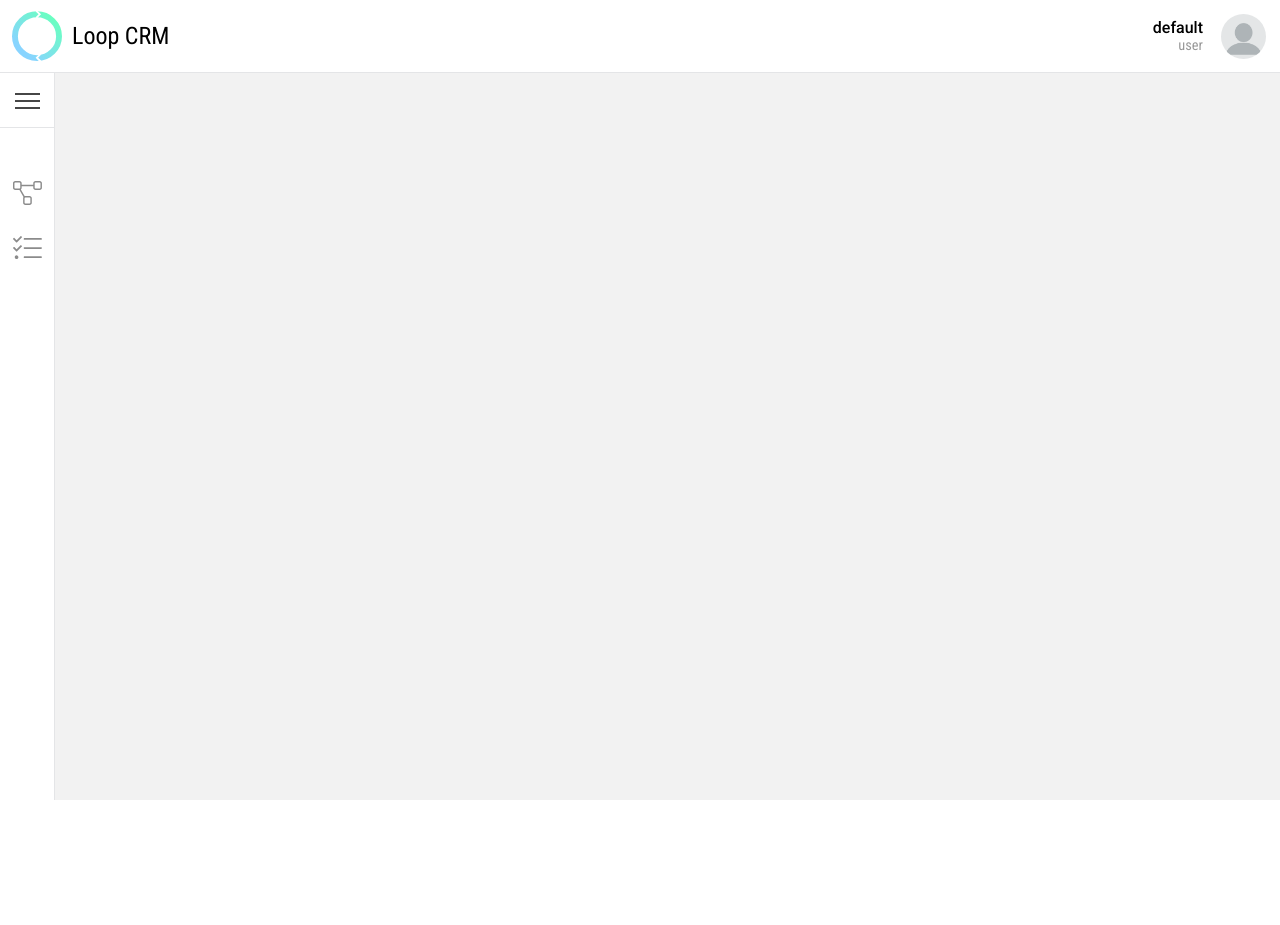
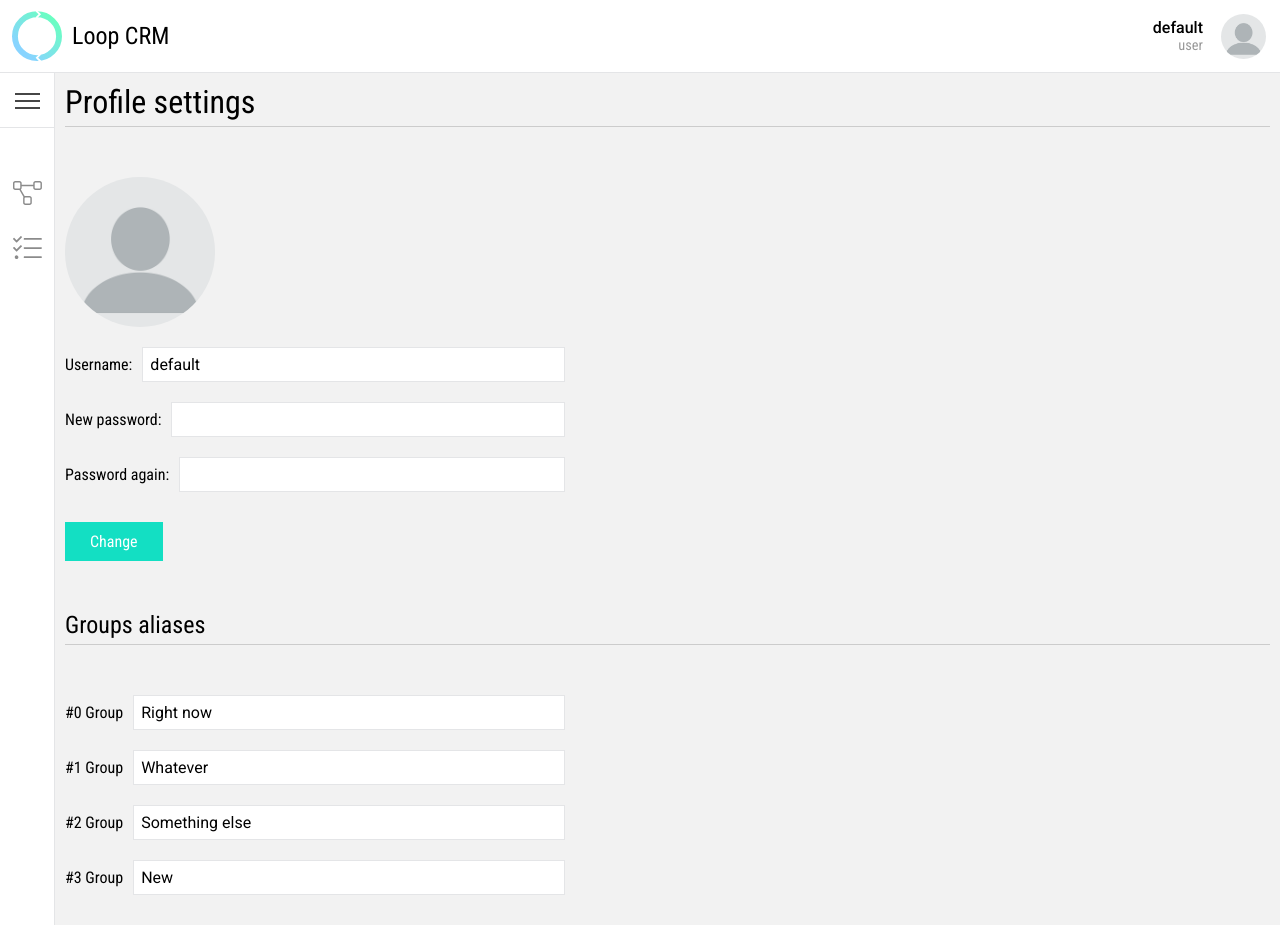
Before and after one commit to Yokotes/loop-frontend, a React (Create React App) app: page /profile in a window 1280 px wide. Before the commit the page ends 800 px from the top, so only its background shows below. Built offline with nearby package versions, Linux system fonts and the light colour scheme.

Commit message:
Added profile page
Added:
- ProfilePage container
- Profile page slice
- Circle image input

```diff
--- a/src/App.tsx
+++ b/src/App.tsx
@@ -3,6 +3,7 @@ import { BrowserRouter as Router, Route, Switch } from 'react-router-dom';
 import styles from './App.module.css';
 import Header from './components/Header/Header';
 import Sidebar from './components/Sidebar/Sidebar';
+import ProfilePage from './containers/ProfilePage/ProfilePage';
 import ProjectsPage from './containers/ProjectsPage/ProjectsPage';
 import StartPage from './containers/StartPage/StartPage';
 import TasksPage from './containers/TasksPage/TasksPage';
@@ -36,6 +37,9 @@ function App() {
                 <Route path="/start">
                   <StartPage />
                 </Route>
+                <Route path="/profile">
+                  <ProfilePage />
+                </Route>
               </Switch>
             </div>
           </div>
--- /dev/null
+++ b/src/components/CircleImageInput/CircleImageInput.module.css
@@ -0,0 +1,48 @@
+.container {
+  width: 150px;
+  height: 150px;
+  border-radius: 50%;
+  overflow: hidden;
+  position: relative;
+  background-color: #fff;
+  display: flex;
+  align-items: center;
+}
+
+.container:hover::after {
+  opacity: 1;
+}
+
+.container::after {
+  display: flex;
+  justify-content: center;
+  align-items: center;
+  content: "Change image";
+  position: absolute;
+  top: 0;
+  left: 0;
+  width: 100%;
+  height: 100%;
+  background-color: rgba(0, 0, 0, 0.5);
+  color: #fff;
+  font-family: "Roboto Condensed", sans-serif;
+  opacity: 0;
+  transition: opacity 0.5s;
+  z-index: 2;
+}
+
+.input {
+  position: absolute;
+  left: 0;
+  top: 0;
+  width: 100%;
+  height: 100%;
+  opacity: 0;
+  cursor: pointer;
+  z-index: 3;
+}
+
+.img {
+  width: 100%;
+  /* border-radius: 50%; */
+}
--- /dev/null
+++ b/src/components/CircleImageInput/CircleImageInput.tsx
@@ -0,0 +1,35 @@
+import React from 'react';
+import styles from './CircleImageInput.module.css';
+
+type CircleImageInputProps = {
+  defaultImg: string;
+  imgAlt: string;
+  className?: string;
+  onChange?(e: React.ChangeEvent): void;
+}
+
+const CircleImageInput = ({
+  className,
+  defaultImg,
+  imgAlt,
+  onChange
+}: CircleImageInputProps) => {
+  return (
+    <div
+      className={`${styles.container} ${className ? className: ''}`}
+    >
+      <img
+        className={styles.img}
+        src={defaultImg}
+        alt={imgAlt}
+      />
+      <input
+        type="file"
+        className={styles.input}
+        onChange={onChange}
+      />
+    </div>
+  )
+}
+
+export default CircleImageInput;
--- /dev/null
+++ b/src/containers/ProfilePage/ProfilePage.module.css
@@ -0,0 +1,36 @@
+.container {
+  width: 100%;
+  height: 100%;
+  /* height: calc(100% - 100px); */
+  /* overflow: auto; */
+  padding: 10px;
+}
+
+.title,
+.subtitle {
+  font-family: "Roboto Condensed", sans-serif;
+  font-weight: normal;
+  border-bottom: 1px solid rgb(204, 204, 204);
+  padding-bottom: 5px;
+}
+
+.form {
+  padding-top: 50px;
+}
+
+.input {
+  max-width: 500px;
+  margin-bottom: 20px;
+}
+
+.btn {
+  margin-top: 10px;
+}
+
+.section {
+  margin-bottom: 50px;
+}
+
+.section:last-child {
+  margin-bottom: 0;
+}
--- /dev/null
+++ b/src/containers/ProfilePage/ProfilePage.tsx
@@ -0,0 +1,103 @@
+import React, { useEffect } from 'react';
+import { useDispatch, useSelector } from 'react-redux';
+import CircleImageInput from '../../components/CircleImageInput/CircleImageInput';
+import PrimaryBtn from '../../components/PrimaryBtn/PrimaryBtn';
+import PrimaryTextInput from '../../components/PrimaryTextInput/PrimaryTextInput';
+import { applyProfileSettings, setGroupTitleValue, setImgValue, setUsernameValue } from '../../controllers/profileController';
+import { RootState } from '../../models/store';
+import styles from './ProfilePage.module.css';
+
+const ProfilePage = () => {
+  const profileData = useSelector((state: RootState) => state.profile.currentUser);
+  const profilePageData = useSelector((state: RootState) => state.profilePage.pageData);
+  const groups = useSelector((state: RootState) => state.taskPage.groups);
+  const dispatch = useDispatch();
+
+  const handleSubmit = (e: React.FormEvent) => {
+    e.preventDefault();
+    dispatch(applyProfileSettings());
+  }
+
+  useEffect(() => {
+    dispatch(setUsernameValue(profileData.name))
+    dispatch(setImgValue(profileData.img));
+  }, [profileData.name, profileData.img, dispatch])
+
+  return (
+    <div className={styles.container}>
+      <h1 className={styles.title}>
+        Profile settings
+      </h1>
+      <section className={styles.section}>
+        <form
+          className={styles.form}
+          onSubmit={handleSubmit}
+        >
+          <CircleImageInput
+            defaultImg={profilePageData.img}
+            imgAlt="Profile"
+            className={styles.input}
+            onChange={
+              (e: React.ChangeEvent) => (
+                dispatch(setImgValue(e))
+              )
+            }
+          />
+          <PrimaryTextInput
+            htmlId="profile-username"
+            label="Username:"
+            className={styles.input}
+            value={profilePageData.username}
+            onChange={
+              (e: React.ChangeEvent<HTMLInputElement>) => (
+                dispatch(setUsernameValue(e.currentTarget.value))
+              )
+            }
+          />
+          <PrimaryTextInput
+            htmlId="profile-password"
+            label="New password:"
+            className={styles.input}
+          />
+          <PrimaryTextInput
+            htmlId="profile-valid-pass"
+            label="Password again:"
+            className={styles.input}
+          />
+          <PrimaryBtn
+            className={styles.btn}
+          >
+            Change
+          </PrimaryBtn>
+        </form>
+      </section>
+      <section className={styles.section}>
+        <h2 className={styles.subtitle}>
+          Groups aliases
+        </h2>
+        <form className={styles.form}>
+          {
+            groups.map(
+              (group) => (
+                <PrimaryTextInput
+                  key={group.id}
+                  htmlId={`profile-group-${group.id}`}
+                  label={`#${group.id} Group`}
+                  value={group.title}
+                  className={styles.input}
+                  onChange={
+                    (e: React.ChangeEvent<HTMLInputElement>) => (
+                      dispatch(setGroupTitleValue(group.id, e.currentTarget.value))
+                    )
+                  }
+                />
+              )
+            )
+          }
+        </form>
+      </section>
+    </div>
+  )
+}
+
+export default ProfilePage;
--- a/src/controllers/profileController.ts
+++ b/src/controllers/profileController.ts
@@ -1,5 +1,8 @@
+import React from "react";
 import { Modals } from "../models/slices/modalsSlice";
+import { setImg, setUsername } from "../models/slices/profilePageSlice";
 import { setUserImg, setUserName, setUserRole, setUserToken } from "../models/slices/profileSlice";
+import { setGroupTitle } from "../models/slices/tasksPageSlice";
 import { RootState } from "../models/store"
 import { hideSignInModal, hideSignUpModal, setSignInLoginValue, setSignInPasswordValue, setSignUpLoginValue, setSignUpPasswordValue, setSignUpValidPassValue } from "./modalsController";
 
@@ -86,3 +89,50 @@ export {
   signIn,
   signUp,
 }
+
+/*
+  Profile page
+*/
+const setGroupTitleValue = (groupId: string, value: string) => (dispatch: any) => {
+  dispatch(setGroupTitle({
+    value,
+    groupId
+  }));
+}
+
+const setUsernameValue = (value: string) => (dispatch: any) => {
+  dispatch(setUsername(value));
+}
+
+const setImgValue = (e: React.ChangeEvent | string) => (dispatch: any) => {
+  let img = "";
+
+  if (typeof e === 'string') {
+    img = e;
+  } else {
+    const target = e.currentTarget as HTMLInputElement;
+    const file = target.files?.item(0);
+    img = URL.createObjectURL(file);
+  }
+
+  dispatch(setImg(img))
+}
+
+const applyProfileSettings = () => (dispatch: any, getState: any) => {
+  const state: RootState = getState();
+  const profilePageState = state.profilePage.pageData;
+
+  // Sending request to the server
+  // ...
+
+  // Applying profile setting to Front-end
+  dispatch(setUserName(profilePageState.username));
+  dispatch(setUserImg(profilePageState.img));
+}
+
+export {
+  setGroupTitleValue,
+  applyProfileSettings,
+  setImgValue,
+  setUsernameValue,
+}
--- /dev/null
+++ b/src/models/slices/profilePageSlice.ts
@@ -0,0 +1,36 @@
+import { createSlice } from "@reduxjs/toolkit";
+
+const profilePageSlice = createSlice({
+  name: 'profilePage',
+  initialState: {
+    pageData: {
+      username: '',
+      password: '',
+      validPassword: '',
+      img: '',
+    }
+  },
+  reducers: {
+    setUsername: (state, action) => {
+      state.pageData.username = action.payload;
+    },
+    setPassword: (state, action) => {
+      state.pageData.password = action.payload;
+    },
+    setValidPassword: (state, action) => {
+      state.pageData.validPassword = action.payload;
+    },
+    setImg: (state, action) => {
+      state.pageData.img = action.payload;
+    }
+  }
+});
+
+export const {
+  setUsername,
+  setPassword,
+  setValidPassword,
+  setImg,
+} = profilePageSlice.actions;
+
+export default profilePageSlice.reducer;
--- a/src/models/slices/tasksPageSlice.ts
+++ b/src/models/slices/tasksPageSlice.ts
@@ -19,10 +19,32 @@ const taskPageSlice = createSlice({
             status: 3
           }
         ]
-      }
+      },
+      {
+        id: '1',
+        title: 'Whatever',
+        isShowed: false,
+        tasks: []
+      },
+      {
+        id: '2',
+        title: 'Something else',
+        isShowed: false,
+        tasks: []
+      },
+      {
+        id: '3',
+        title: 'New',
+        isShowed: false,
+        tasks: []
+      },
     ]
   },
   reducers: {
+    setGroupTitle: (state, action) => {
+      const group = state.groups.filter((group) => group.id === action.payload.groupId)[0];
+      group.title = action.payload.value;
+    },
     setCurrentProject: (state, action) => {
       state.currentProject.id = action.payload.id;
       state.currentProject.title = action.payload.title
@@ -55,6 +77,7 @@ const taskPageSlice = createSlice({
 });
 
 export const {
+  setGroupTitle,
   setCurrentProject,
   addGroup,
   removeGroup,
--- a/src/models/store.ts
+++ b/src/models/store.ts
@@ -2,6 +2,7 @@ import { applyMiddleware, combineReducers, createStore } from "@reduxjs/toolkit"
 import thunk from 'redux-thunk';
 import menuSlice from "./slices/menuSlice";
 import modalsSlice from "./slices/modalsSlice";
+import profilePageSlice from "./slices/profilePageSlice";
 import profileSlice from "./slices/profileSlice";
 import projectsListSlice from "./slices/projectsListSlice";
 import sidebarSlice from "./slices/sidebarSlice";
@@ -14,6 +15,7 @@ const rootReducer = combineReducers({
   projectsList: projectsListSlice,
   modals: modalsSlice,
   taskPage: tasksPageSlice,
+  profilePage: profilePageSlice,
 });
 
 const store = createStore(rootReducer, applyMiddleware(thunk));
```
